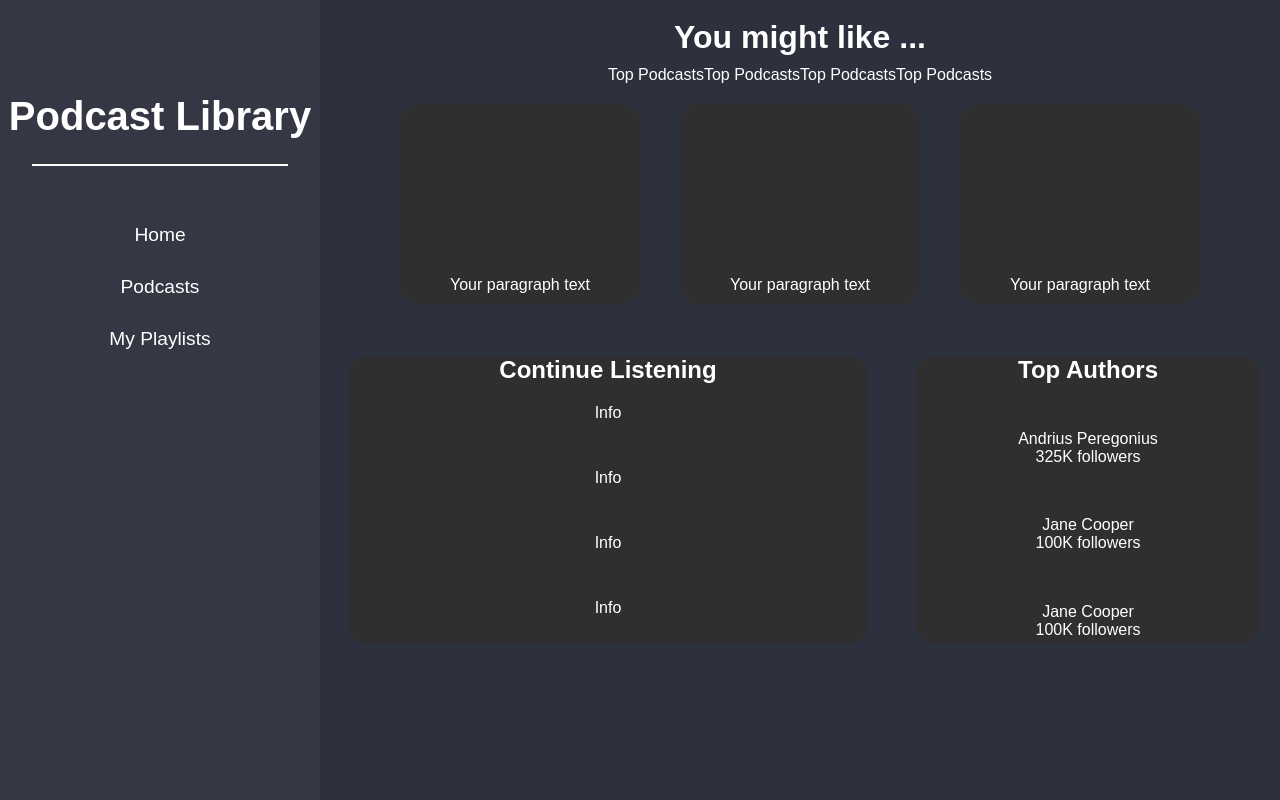
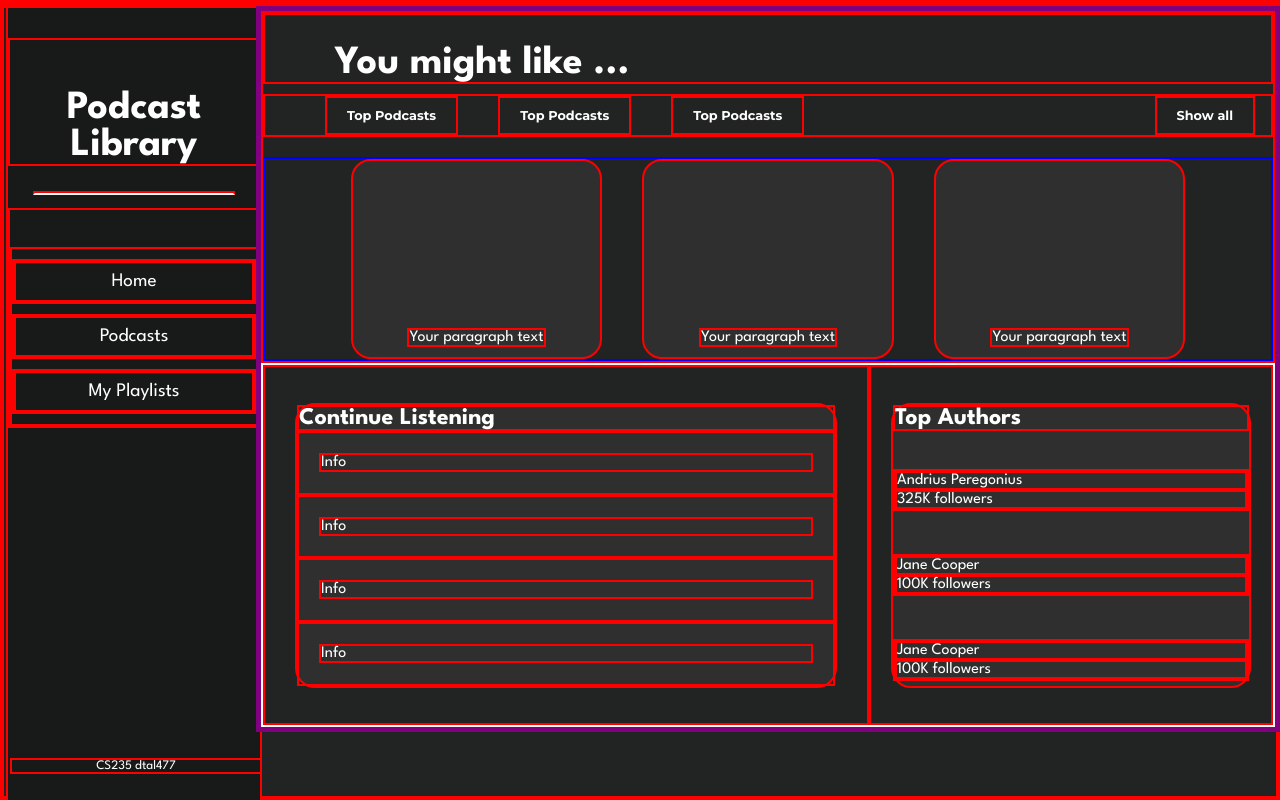
Before and after one commit to unix2dossss/Listen, a Flask app: template podcast/templates/layout.html in a window 1280 px wide. Run offline with Flask 3, Linux system fonts and the light colour scheme; the template is opened without the code that fills it, so the values that code supplies are empty.

Commit message:
Styled top heading and filter bar

```diff
--- a/podcast/static/css/layout.css
+++ b/podcast/static/css/layout.css
@@ -5,14 +5,14 @@
     list-style: none;
     text-decoration: none;
     color: white;
-    /* border: 2.5px solid red; */
+    border: 2.5px solid red;
 }
 
 body,
 html {
   height: 100%;
   color: white;
-  background-color: #2d303d;
+  background-color: #222423;
   font-family: 'League Spartan', Arial, sans-serif;
 }
 
@@ -21,12 +21,12 @@ html {
 }
 
 nav {
-    width: 25%;
+    width: 20%;
     height: 100%;
     position: fixed;
     float: left;
     padding: 30px 0px;
-    background-color: #353744;
+    background-color: #171a18;
 
 }
 
@@ -45,9 +45,6 @@ nav {
 }
 
 .pages {
-    /* display: inline;
-    list-style: none;
-    position: relative; */
     text-align: center;
     padding: 0;
     margin-top: 15%;
@@ -76,35 +73,58 @@ nav {
     margin-bottom: 30px;
 }
 
-.top-section {
-    width: 75%;
-    text-align: center;
+.right-side {
+    width: 80%;
+    border: 5px solid purple;
     position: absolute;
     right: 0;
 }
 
+.top-section {
+    text-align: center;
+}
+
 .top-section h1 {
     color: white;
-    font-size: 2em;
-    padding-top: 2%;
+    font-size: 2.5em;
+    padding-top: 3%;
+    padding-left: 70px;
+    text-align: left;
 }
 
 .header {
     display: flex;
-    justify-content: center;
+    justify-content: left;
     text-align: center;
     margin-top: 10px;
+    padding-left: 40px;
     width: auto;
+    font-family: 'Montserrat', sans-serif;
+    font-weight: bold;
+    font-size: 0.8em;
 }
 
 .header div {
     margin: 0 20px;
+    padding: 10px 20px;
+}
+
+.header div:hover {
+    background-color: #353744;
+    border-radius: 100px;
+}
+
+.show-all {
+    position: absolute;
+    right: 0;
+    padding-right: 20px;
 }
 
 .podcast-cards {
+    border: 2px solid blue;
     display: flex;
     gap: 40px;
-    margin: 20px 0;
+    margin-top: 20px;
     justify-content: center;
 }
 
@@ -120,12 +140,12 @@ nav {
 }
 
 .bottom-section {
-    /* border: 2px solid white; */
-    width: 75%;
+    border: 2px solid white;
+    /* width: 80%;
     text-align: center;
     position: absolute;
-    right: 0;
-    margin-top: 25%;
+    right: 0; */
+    /* margin-top: 25%; */
     display: flex;
     gap: 0px;
 }
--- a/podcast/templates/layout.html
+++ b/podcast/templates/layout.html
@@ -4,10 +4,12 @@
     <meta charset="UTF-8">
     <meta name="viewport" content="width=device-width, initial-scale=1.0">
     <title>Podcast Library</title>
-    <link
-      rel="stylesheet" href="../static/css/layout.css"
-    />
+    <link rel= "stylesheet" href="../static/css/layout.css">
+    <link href="https://fonts.googleapis.com/css2?family=League+Spartan:wght@400;700&display=swap" rel="stylesheet">
+    <link href="https://fonts.googleapis.com/css2?family=Montserrat:wght@400;700&display=swap" rel="stylesheet">
+    <!-- <link rel="icon" href=""> -->
 </head>
+
 <body>
     <div id="body">
         <nav class="sidebar">
@@ -20,16 +22,20 @@
                   <li><a href="./catalogue.html">Podcasts</a></li>
                   <li><a href="#Playlists">My Playlists</a></li>
                 </ul>
+                <div id="nav-footer">
+                    CS235 dtal477
+                </div>
             </div>
         </nav>
 
+        <div class="right-side">
             <section class="top-section">
                 <h1>You might like ...</h1>
                 <div class="header">
-                <span>Top Podcasts</span>
-                <span>Top Podcasts</span>
-                <span>Top Podcasts</span>
-                <span>Top Podcasts</span>
+                    <div>Top Podcasts</div>
+                    <div>Top Podcasts</div>
+                    <div>Top Podcasts</div>
+                    <div class="show-all">Show all</div>
                 </div>
                 <div class="podcast-cards">
                     <div class="podcast-card">
@@ -43,7 +49,6 @@
                     </div>
                 </div>
             </section>
-
             <section class="bottom-section">
                 <div class="continue-listening-container">
                     <div class="continue-listening-block">
```
Lines whose indentation alone changed are shown as unchanged.
